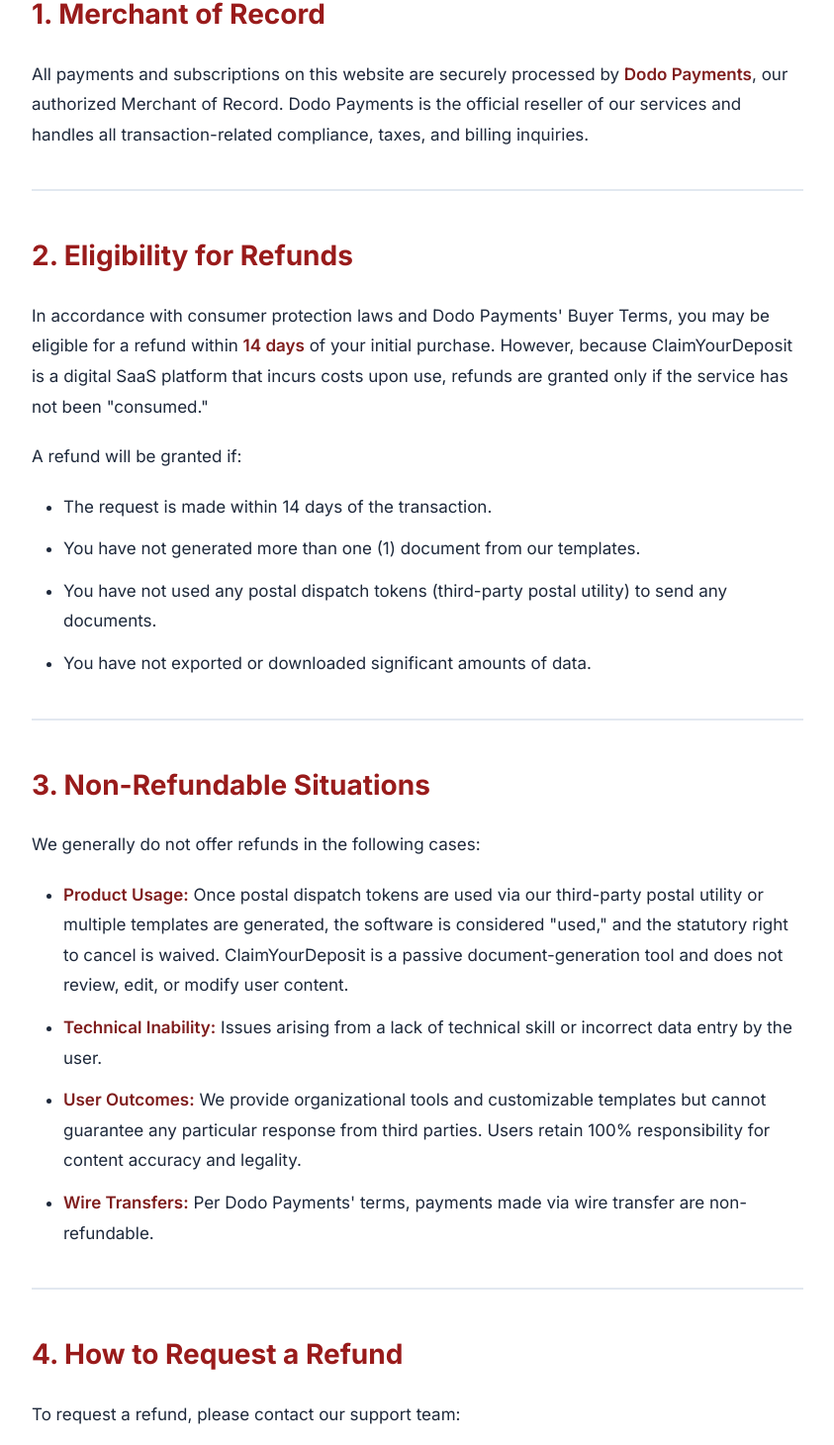
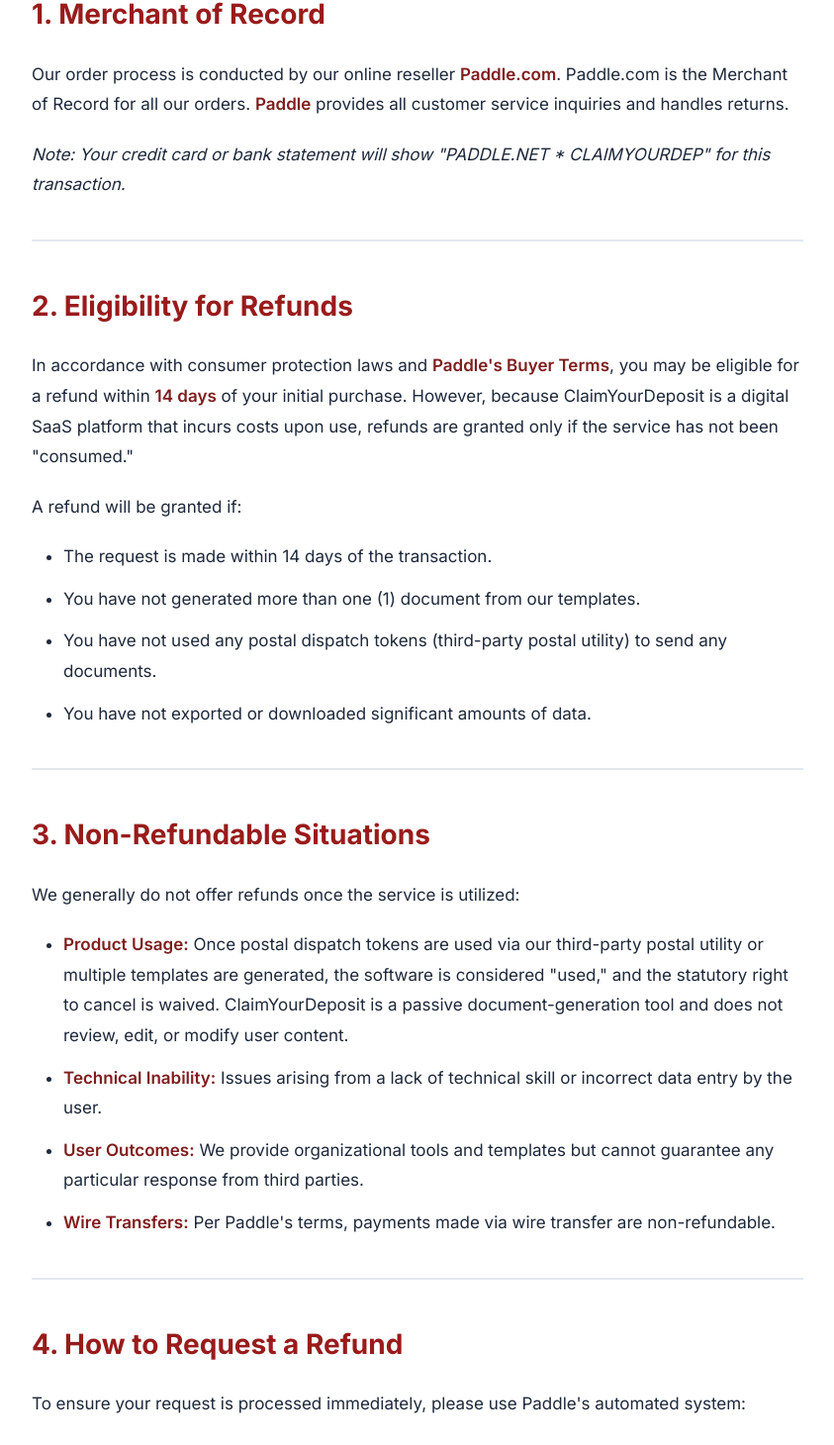
Before and after one commit to ilyassBZ/claimyourdeposit.com, a React (Vite) app in the folder client/: page /refund-policy in a window 1280 px wide. Shown: the part 447-1907 px from the top of the page at 99% size, without its empty margins (218-1061 px from the left). Built offline with nearby package versions, Linux system fonts and the light colour scheme.

Commit message:
feat add padle

```diff
--- a/client/src/components/PrivacyPolicy.jsx
+++ b/client/src/components/PrivacyPolicy.jsx
@@ -38,10 +38,12 @@
           </ul>
           <p>This information is stored for your personal use inside the platform.</p>
 
-          <h3>1.3. Payment Data</h3>
+          <h3>1.3. Payment Information</h3>
           <p>
-            We do not store or process your credit card information. All payment data is collected and processed by <strong>Dodo Payments</strong>. You can view their privacy policy at <a href="https://dodopayments.com" target="_blank" rel="noopener noreferrer">dodopayments.com</a>.
+            Payments are processed by <strong>Paddle</strong>.<br />
+            We do <strong>not</strong> store card or bank details.
           </p>
+          <p>Paddle's privacy policy applies to payment data.</p>
 
           <h3>1.4. Usage Data</h3>
           <p>For security and performance:</p>
@@ -144,7 +146,7 @@
                 <td>Authentication</td>
               </tr>
               <tr>
-                <td>Dodo Payments</td>
+                <td>Paddle</td>
                 <td>Payments & billing</td>
               </tr>
               <tr>
@@ -198,14 +200,7 @@
 
           <hr />
 
-          <h2>10. Governing Law</h2>
-          <p>
-            This Privacy Policy is governed by the laws of the <strong>Kingdom of Morocco</strong>.
-          </p>
-
-          <hr />
-
-          <h2>11. Contact</h2>
+          <h2>10. Contact</h2>
           <p>If you have any questions about this Privacy Policy:</p>
           <p>
             📧 <a href="mailto:support@claimyourdeposit.com"><strong>support@claimyourdeposit.com</strong></a><br />
--- a/client/src/components/RefundPolicy.jsx
+++ b/client/src/components/RefundPolicy.jsx
@@ -14,14 +14,17 @@
 
           <h2>1. Merchant of Record</h2>
           <p>
-            All payments and subscriptions on this website are securely processed by <strong>Dodo Payments</strong>, our authorized Merchant of Record. Dodo Payments is the official reseller of our services and handles all transaction-related compliance, taxes, and billing inquiries.
+            Our order process is conducted by our online reseller <strong>Paddle.com</strong>. Paddle.com is the Merchant of Record for all our orders. <strong>Paddle</strong> provides all customer service inquiries and handles returns.
+          </p>
+          <p>
+            <em>Note: Your credit card or bank statement will show "PADDLE.NET * CLAIMYOURDEP" for this transaction.</em>
           </p>
 
           <hr />
 
           <h2>2. Eligibility for Refunds</h2>
           <p>
-            In accordance with consumer protection laws and Dodo Payments' Buyer Terms, you may be eligible for a refund within <strong>14 days</strong> of your initial purchase. However, because ClaimYourDeposit is a digital SaaS platform that incurs costs upon use, refunds are granted only if the service has not been "consumed."
+            In accordance with consumer protection laws and <a href="https://paddle.com/legal-buyers/" target="_blank" rel="noopener noreferrer"><strong>Paddle's Buyer Terms</strong></a>, you may be eligible for a refund within <strong>14 days</strong> of your initial purchase. However, because ClaimYourDeposit is a digital SaaS platform that incurs costs upon use, refunds are granted only if the service has not been "consumed."
           </p>
           <p>A refund will be granted if:</p>
           <ul>
@@ -34,21 +37,22 @@
           <hr />
 
           <h2>3. Non-Refundable Situations</h2>
-          <p>We generally do not offer refunds in the following cases:</p>
+          <p>We generally do not offer refunds once the service is utilized:</p>
           <ul>
             <li><strong>Product Usage:</strong> Once postal dispatch tokens are used via our third-party postal utility or multiple templates are generated, the software is considered "used," and the statutory right to cancel is waived. ClaimYourDeposit is a passive document-generation tool and does not review, edit, or modify user content.</li>
             <li><strong>Technical Inability:</strong> Issues arising from a lack of technical skill or incorrect data entry by the user.</li>
-            <li><strong>User Outcomes:</strong> We provide organizational tools and customizable templates but cannot guarantee any particular response from third parties. Users retain 100% responsibility for content accuracy and legality.</li>
-            <li><strong>Wire Transfers:</strong> Per Dodo Payments' terms, payments made via wire transfer are non-refundable.</li>
+            <li><strong>User Outcomes:</strong> We provide organizational tools and templates but cannot guarantee any particular response from third parties.</li>
+            <li><strong>Wire Transfers:</strong> Per Paddle's terms, payments made via wire transfer are non-refundable.</li>
           </ul>
 
           <hr />
 
           <h2>4. How to Request a Refund</h2>
-          <p>To request a refund, please contact our support team:</p>
+          <p>To ensure your request is processed immediately, please use Paddle's automated system:</p>
           <ul>
-            <li>Email us at <a href="mailto:support@claimyourdeposit.com"><strong>support@claimyourdeposit.com</strong></a> with your Order ID.</li>
-            <li>We will assist you in coordinating the refund with Dodo Payments.</li>
+            <li>Visit <a href="https://paddle.net" target="_blank" rel="noopener noreferrer"><strong>paddle.net</strong></a>.</li>
+            <li>Provide the email address used for the purchase to view your order and request a refund.</li>
+            <li>Alternatively, you may contact our support team at <a href="mailto:support@claimyourdeposit.com"><strong>support@claimyourdeposit.com</strong></a> with your Order ID.</li>
           </ul>
         </div>
       </div>
--- a/client/src/components/TermsAndConditions.jsx
+++ b/client/src/components/TermsAndConditions.jsx
@@ -75,9 +75,9 @@
 
           <hr />
 
-          <h2>5. Payment Processing</h2>
+          <h2>5. Payments</h2>
           <p>
-            By subscribing to ClaimYourDeposit, you acknowledge that the transaction is conducted with <strong>Dodo Payments</strong>, acting as the Merchant of Record. You agree to be bound by Dodo Payments' Buyer Terms and Conditions in addition to our own service terms.
+            Payments are processed through <strong>Paddle</strong> as our Merchant of Record.
           </p>
           <p>By subscribing, you agree that:</p>
           <ul>
@@ -147,13 +147,13 @@
             <li>Illegal use is suspected</li>
             <li>Payments fail repeatedly</li>
           </ul>
-          <p>You may cancel your subscription at any time through the <strong>Manage Subscription</strong> section in your account, or by emailing us at <a href="mailto:support@claimyourdeposit.com"><strong>support@claimyourdeposit.com</strong></a>.</p>
+          <p>You may cancel your subscription at any time.</p>
 
           <hr />
 
           <h2>11. Governing Law</h2>
           <p>
-            These Terms are governed by the laws of Morocco, without regard to conflict of law principles.
+            These Terms are governed by the laws of the <strong>State of Delaware</strong>, without regard to conflict of law principles.
           </p>
 
           <hr />
```
